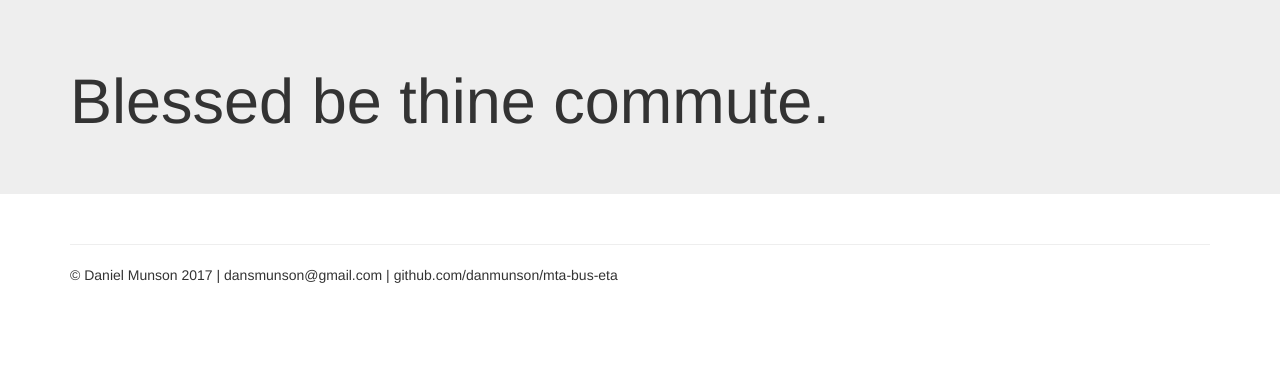
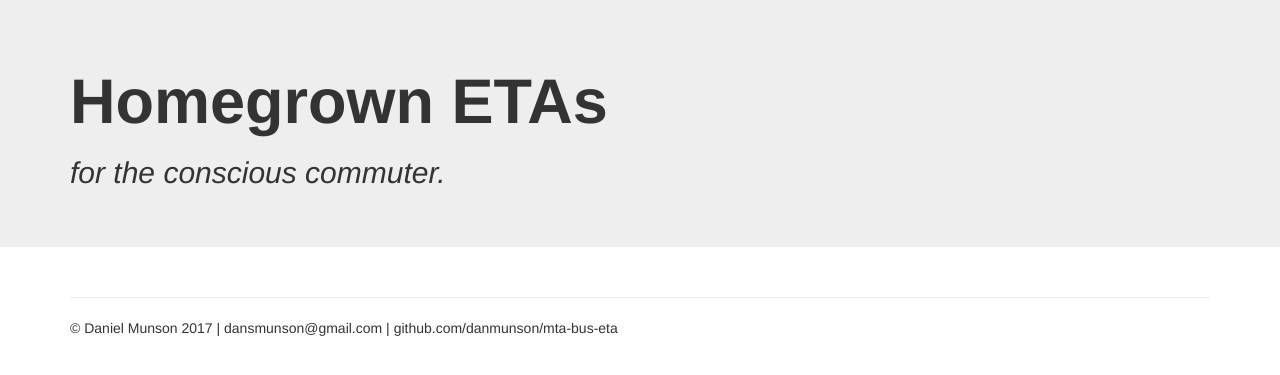
Before and after one commit to danmunson/mta-bus-eta, a Flask app: page / in a window 1280 px wide. Shown: the part 51-426 px from the top of the page. Run offline with Flask 2, Linux system fonts and the light colour scheme; parts of the project's set-up code (start-up, migrations or seed data) failed here and were passed over; some libraries are stand-ins or nearby versions.

Commit message:
aesthetics

```diff
--- a/templates/index.html
+++ b/templates/index.html
@@ -50,7 +50,8 @@
     <!-- Main jumbotron for a primary marketing message or call to action -->
     <div class="jumbotron">
       <div class="container">
-        <h1>Blessed be thine commute.</h1>
+        <h1><b>Homegrown ETAs</b></h1>
+        <h2><i>for the conscious commuter.</i></h2>
       </div>
     </div>
 
```
